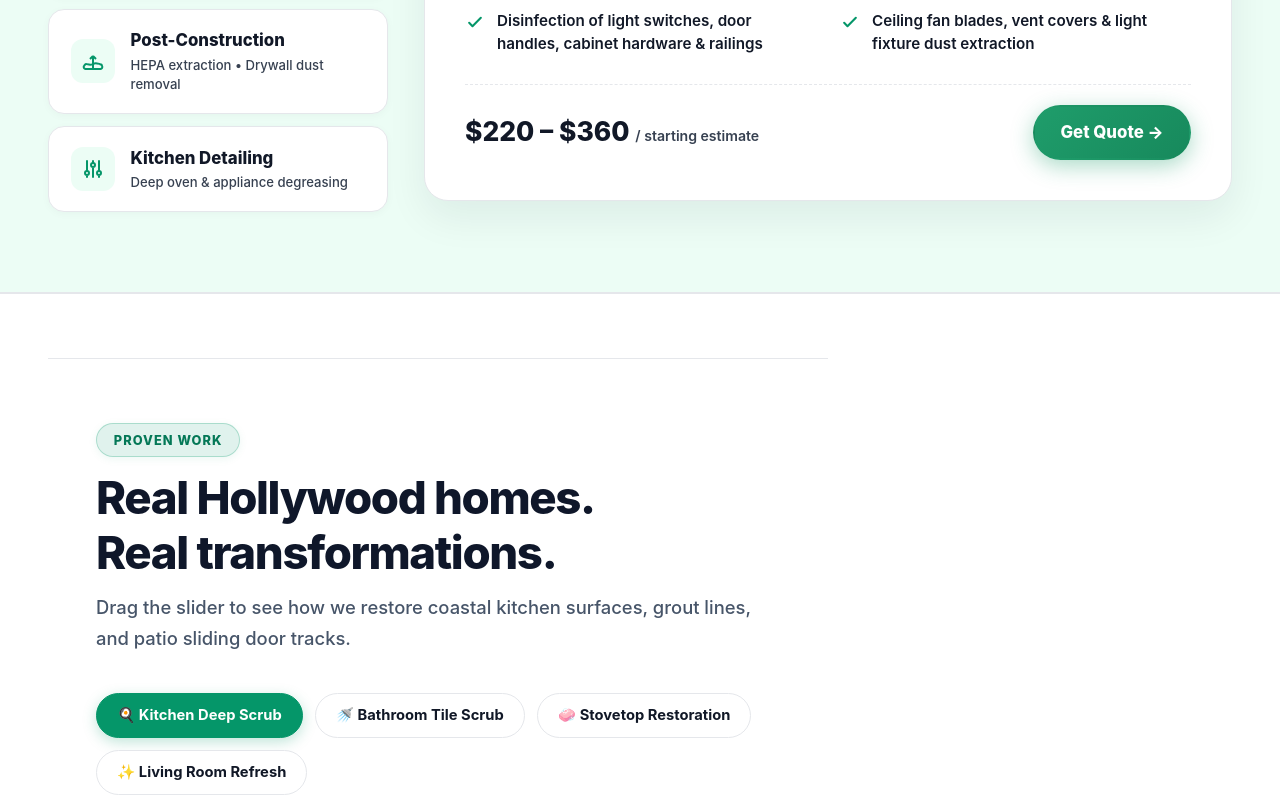
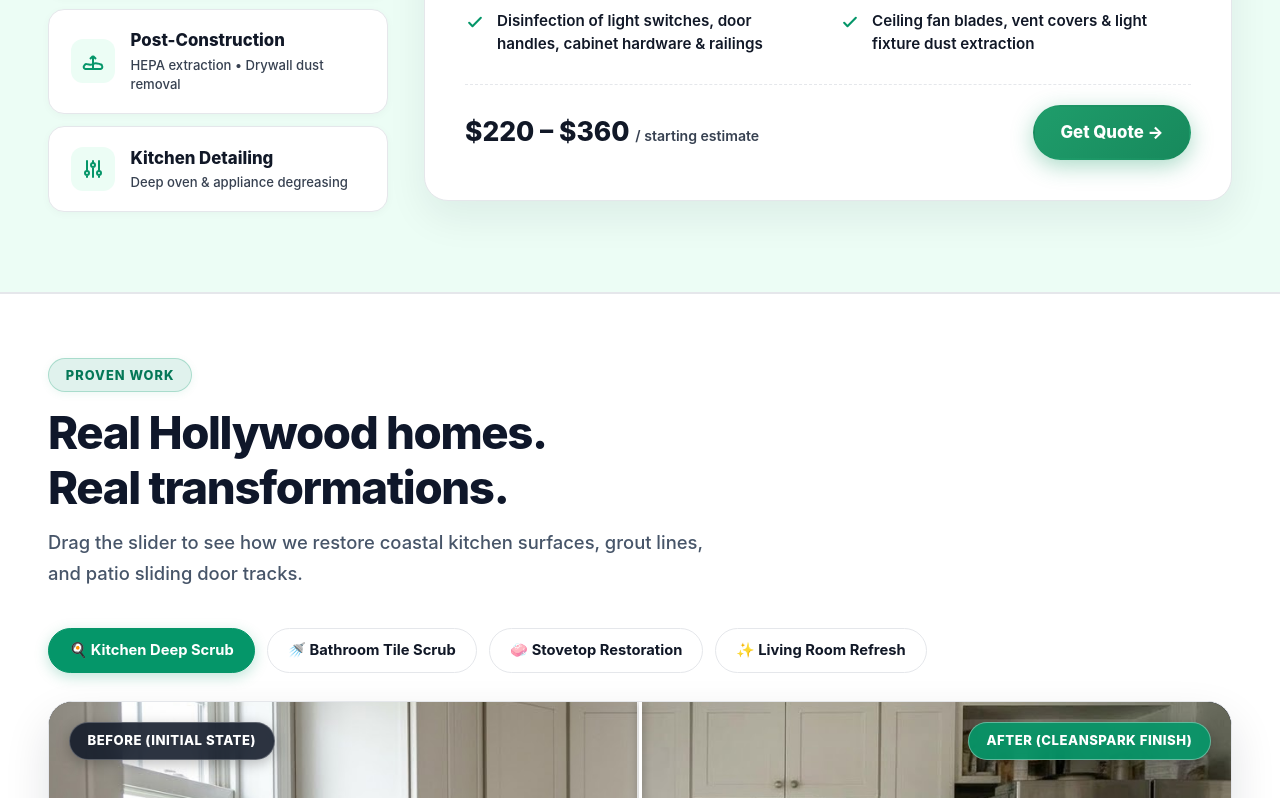
Before and after one commit to Vignesh0408/homecleaning, a plain HTML site: page index.html in a window 1280 px wide. Shown: the part 3215-4013 px from the top of the page. Drawn offline with nearby package versions, Linux system fonts and the light colour scheme.

Commit message:
fix(layout): fix unclosed section header container tags restoring full page width

```diff
--- a/index.html
+++ b/index.html
@@ -518,10 +518,6 @@
       </div>
     </section>
 
-    <!-- 4. WORK GALLERY (INTERACTIVE BEFORE / AFTER SLIDER) -->
-    <section class="gallery-section py-16 md:py-20 px-4 md:px-8 bg-white" id="gallery" style="background-color: #ffffff !important; padding-top: 4rem; padding-bottom: 5rem;">
-      <div class="container max-w-7xl mx-auto px-4 sm:px-6 lg:px-8 w-full">
-        <div class="section-header text-left mb-10" data-reveal="up">
     <!-- 4. WORK GALLERY (INTERACTIVE BEFORE / AFTER SLIDER) -->
     <section class="gallery-section py-16 md:py-20 px-4 md:px-8 bg-white" id="gallery" style="background-color: #ffffff !important; padding-top: 4rem; padding-bottom: 5rem;">
       <div class="container max-w-7xl mx-auto px-4 sm:px-6 lg:px-8 w-full">
```
